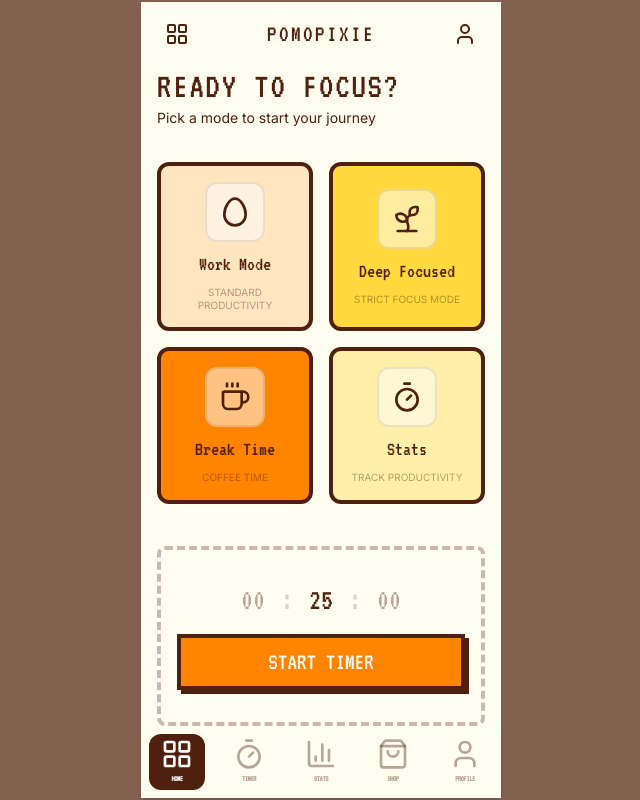
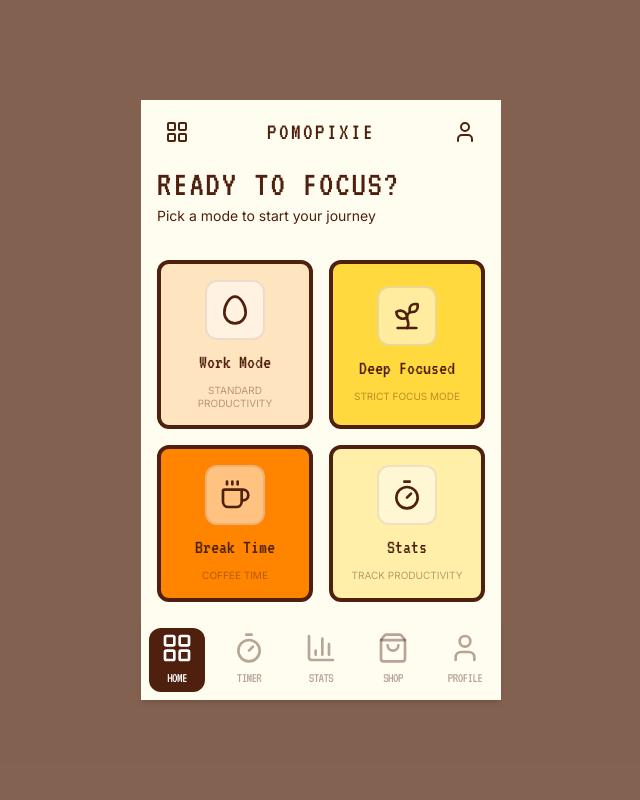
Before and after one commit to adamramdaniyunus/pomopixie, a React (Vite) app: page / in a window 1280 px wide. Shown: the whole page, without its empty margins (319-959 px from the left). Built offline with nearby package versions, Linux system fonts and the light colour scheme.

Commit message:
feat: update screen for compact ui

```diff
--- a/src-tauri/tauri.conf.json
+++ b/src-tauri/tauri.conf.json
@@ -13,9 +13,9 @@
     "windows": [
       {
         "title": "PomoPixie",
-        "width": 800,
+        "width": 365,
         "height": 600,
-        "resizable": true,
+        "resizable": false,
         "fullscreen": false
       }
     ],
--- a/src/App.jsx
+++ b/src/App.jsx
@@ -91,8 +91,8 @@ function App() {
 
 
   return (
-   <div className="flex flex-col justify-center items-center min-h-screen gap-5 bg-pomo-text/70">
-      <main className='max-w-[360px] max-h-[800px] flex flex-col justify-between bg-pomo-bg'>
+   <div className="flex flex-col justify-center items-center min-h-screen gap-5 bg-pomo-text/70 overflow-x-hidden">
+      <main className='max-w-[360px] max-h-[600px] flex flex-col justify-between bg-pomo-bg'>
         {/* Header section */}
         <nav className="flex gap-4 justify-between items-center px-6 py-4 sticky top-0 bg-pomo-bg z-50">
           <button className='text-2xl hover:scale-110 transition-all ease-in-out' onClick={handleNavigationBtn}>
@@ -124,7 +124,7 @@ function App() {
                   key={item.id}
                   className={`
                     flex flex-col justify-center items-center
-                    border-none w-14 h-14 shadow-none
+                    border-none w-14 h-16 shadow-none
                     uppercase
                     duration-300
                     transition-all`}
@@ -145,7 +145,7 @@ function App() {
                       whileTap={{ scale: 0.9 }}
                     >
                       {item.icon}
-                      <span className="text-[8px] font-bold uppercase tracking-tighter">{item.name}</span>
+                      <span className="text-sm uppercase tracking-tighter">{item.name}</span>
                     </motion.div>
                 </PixelButton>
               )
--- a/src/index.css
+++ b/src/index.css
@@ -36,3 +36,28 @@
     box-shadow: 6px 6px 0px 0px rgba(79, 32, 13, 0.1);
   }
 }
+
+
+/* pixel scrollbar */
+::-webkit-scrollbar {
+  width: 10px;
+}
+
+::-webkit-scrollbar-track {
+  background: #e8dfcf;
+  border-left: 3px solid #5a2e1f;
+}
+
+::-webkit-scrollbar-thumb {
+  background: #b77b5c;
+  border: 3px solid #5a2e1f;
+}
+
+::-webkit-scrollbar-thumb:hover {
+  background: #a4664a;
+}
+
+::-webkit-scrollbar-thumb,
+::-webkit-scrollbar-track {
+  border-radius: 0;
+}
```
